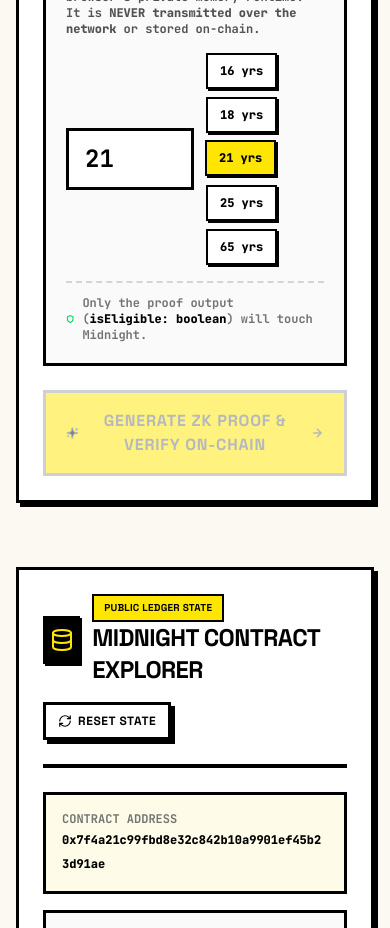
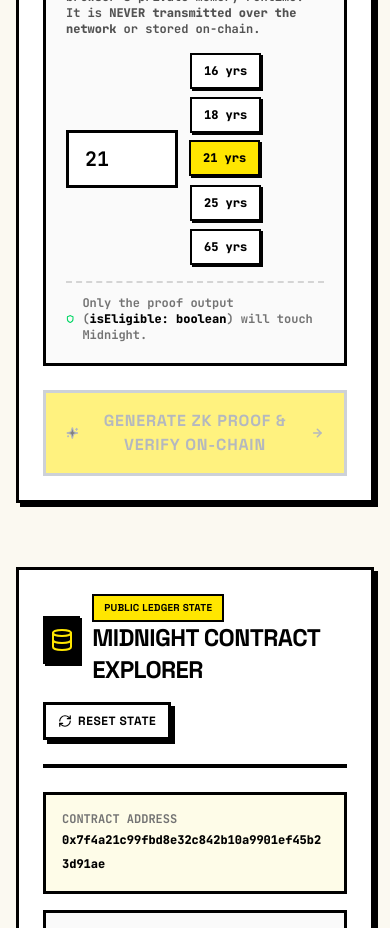
Before and after one commit to rishi55443322-source/Aegis, a React (Vite) app: page / in a window 390 px wide. Shown: the part 1760-2688 px from the top of the page. Built offline with nearby package versions, Linux system fonts and the light colour scheme.

Commit message:
fix: responsive layout refinements, edge-case validation, and final polish

```diff
--- a/src/components/VerificationFlow.tsx
+++ b/src/components/VerificationFlow.tsx
@@ -209,7 +209,8 @@
                     value={ageInput}
                     onChange={(e) => setAgeInput(e.target.value)}
                     placeholder="e.g. 21"
-                    className="neo-input w-32 text-2xl"
+                    aria-label="Private User Age"
+                    className="neo-input w-28 sm:w-32 text-xl sm:text-2xl"
                     required
                   />
 
```
